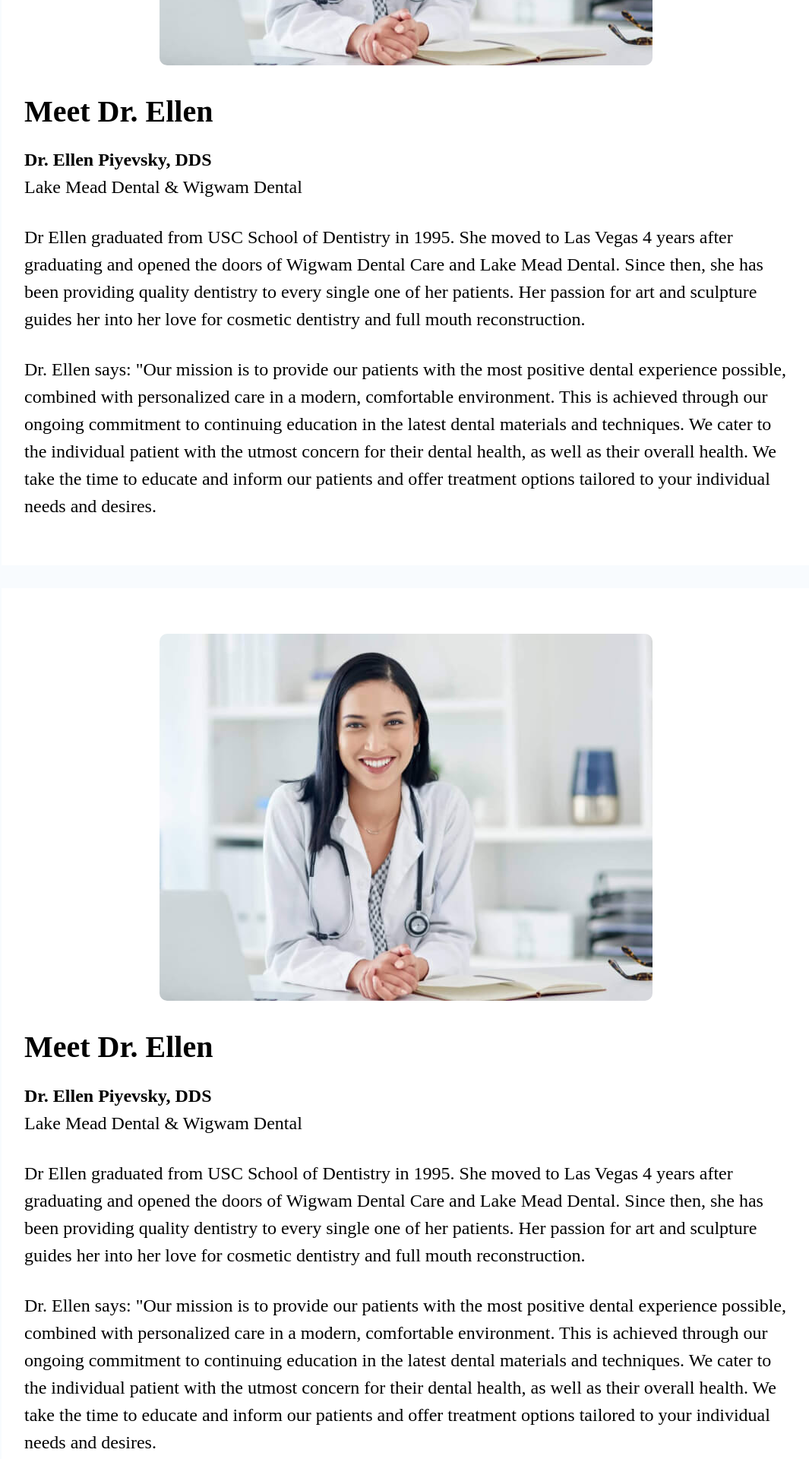
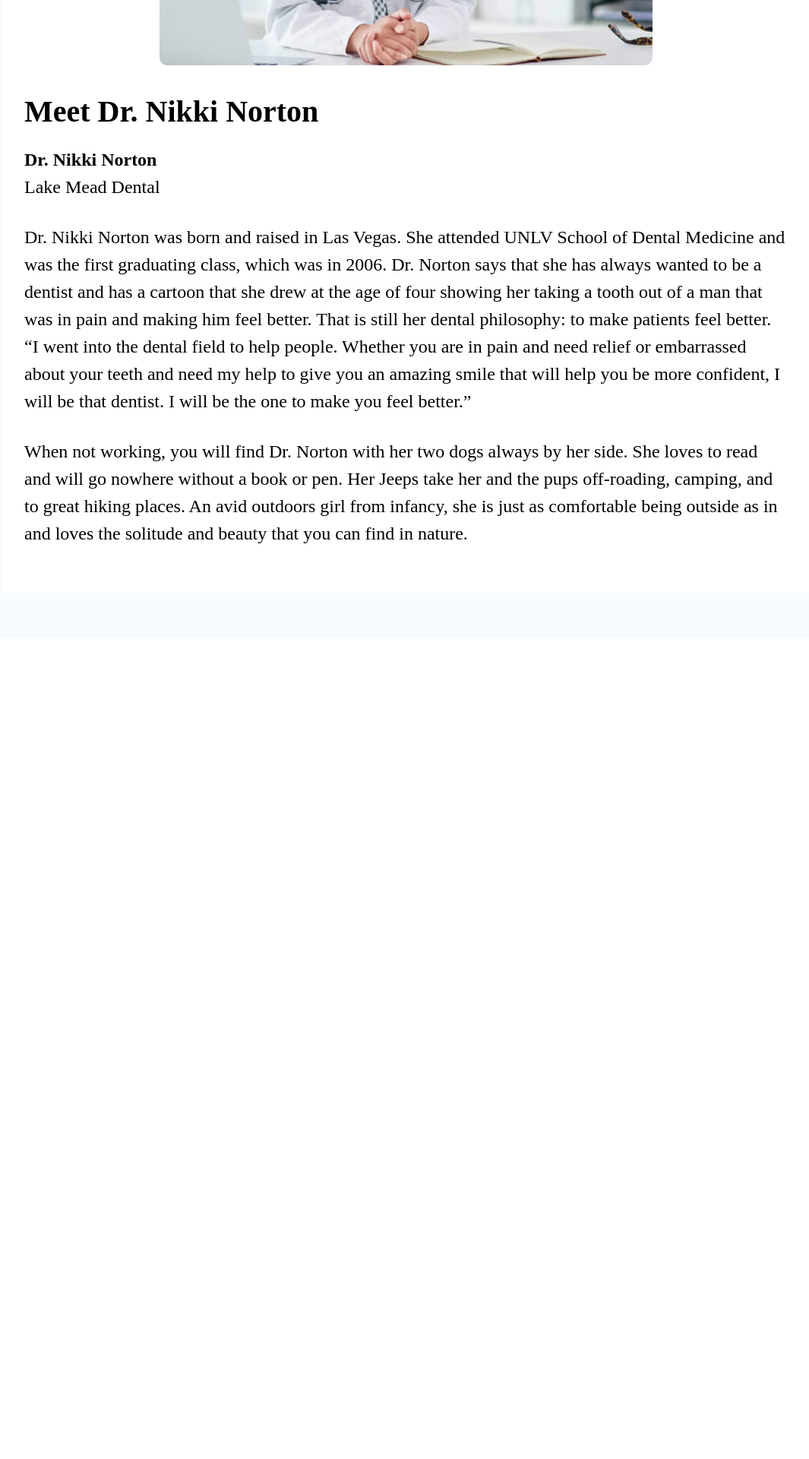
Before and after one commit to idenispankov/lake_mead_dental_next_js, a Next.js app: page /meet-the-doctors in a window 1280 px wide. Shown: the part 1840-3760 px from the top of the page at 76% size, without its empty margins (106-1171 px from the left). After the commit the page ends 2688 px from the top, so only its background shows below. Built offline with nearby package versions, Linux system fonts and the light colour scheme.

Commit message:
dr nikki norton text updated

```diff
--- a/components/ContactPage/ContactPageComponent.js
+++ b/components/ContactPage/ContactPageComponent.js
@@ -53,8 +53,6 @@ export default function ContactPageComponent() {
             </ul>
           </div>
         </div>
-        {/* <div className={styles.map}></div> */}
-        {/* <div className={styles.map}> */}
         <div>
           <iframe
             className={styles.map}
--- a/components/MeetOurDoctors/MeetOurDoctors.js
+++ b/components/MeetOurDoctors/MeetOurDoctors.js
@@ -54,68 +54,35 @@ export default function MeetOurDoctors() {
           />
         </div>
         <div className={styles.text__container}>
-          <h2 className={styles.text__container_heading}>Meet Dr. Ellen</h2>
+          <h2 className={styles.text__container_heading}>
+            Meet Dr. Nikki Norton
+          </h2>
           <p className={styles.text__container_text}>
             <span className={styles.text__container_text_span}>
-              Dr. Ellen Piyevsky, DDS
+              Dr. Nikki Norton
             </span>
-            Lake Mead Dental & Wigwam Dental
+            Lake Mead Dental
           </p>
           <p className={styles.text__container_text}>
-            Dr Ellen graduated from USC School of Dentistry in 1995. She moved
-            to Las Vegas 4 years after graduating and opened the doors of Wigwam
-            Dental Care and Lake Mead Dental. Since then, she has been providing
-            quality dentistry to every single one of her patients. Her passion
-            for art and sculpture guides her into her love for cosmetic
-            dentistry and full mouth reconstruction.
+            Dr. Nikki Norton was born and raised in Las Vegas. She attended UNLV
+            School of Dental Medicine and was the first graduating class, which
+            was in 2006. Dr. Norton says that she has always wanted to be a
+            dentist and has a cartoon that she drew at the age of four showing
+            her taking a tooth out of a man that was in pain and making him feel
+            better. That is still her dental philosophy: to make patients feel
+            better. “I went into the dental field to help people. Whether you
+            are in pain and need relief or embarrassed about your teeth and need
+            my help to give you an amazing smile that will help you be more
+            confident, I will be that dentist. I will be the one to make you
+            feel better.”
           </p>
           <p className={styles.text__container_text}>
-            Dr. Ellen says: "Our mission is to provide our patients with the
-            most positive dental experience possible, combined with personalized
-            care in a modern, comfortable environment. This is achieved through
-            our ongoing commitment to continuing education in the latest dental
-            materials and techniques. We cater to the individual patient with
-            the utmost concern for their dental health, as well as their overall
-            health. We take the time to educate and inform our patients and
-            offer treatment options tailored to your individual needs and
-            desires.
-          </p>
-        </div>
-      </div>
-      <div className={styles.section__container}>
-        <div className={styles.image__container}>
-          <Image
-            src={doctorImage}
-            alt='doctor'
-            className={styles.section__image}
-          />
-        </div>
-        <div className={styles.text__container}>
-          <h2 className={styles.text__container_heading}>Meet Dr. Ellen</h2>
-          <p className={styles.text__container_text}>
-            <span className={styles.text__container_text_span}>
-              Dr. Ellen Piyevsky, DDS
-            </span>
-            Lake Mead Dental & Wigwam Dental
-          </p>
-          <p className={styles.text__container_text}>
-            Dr Ellen graduated from USC School of Dentistry in 1995. She moved
-            to Las Vegas 4 years after graduating and opened the doors of Wigwam
-            Dental Care and Lake Mead Dental. Since then, she has been providing
-            quality dentistry to every single one of her patients. Her passion
-            for art and sculpture guides her into her love for cosmetic
-            dentistry and full mouth reconstruction.
-          </p>
-          <p className={styles.text__container_text}>
-            Dr. Ellen says: "Our mission is to provide our patients with the
-            most positive dental experience possible, combined with personalized
-            care in a modern, comfortable environment. This is achieved through
-            our ongoing commitment to continuing education in the latest dental
-            materials and techniques. We cater to the individual patient with
-            the utmost concern for their dental health, as well as their overall
-            health. We take the time to educate and inform our patients and
-            offer treatment options tailored to your individual needs and
-            desires.
+            When not working, you will find Dr. Norton with her two dogs always
+            by her side. She loves to read and will go nowhere without a book or
+            pen. Her Jeeps take her and the pups off-roading, camping, and to
+            great hiking places. An avid outdoors girl from infancy, she is just
+            as comfortable being outside as in and loves the solitude and beauty
+            that you can find in nature.
           </p>
         </div>
       </div>
```
